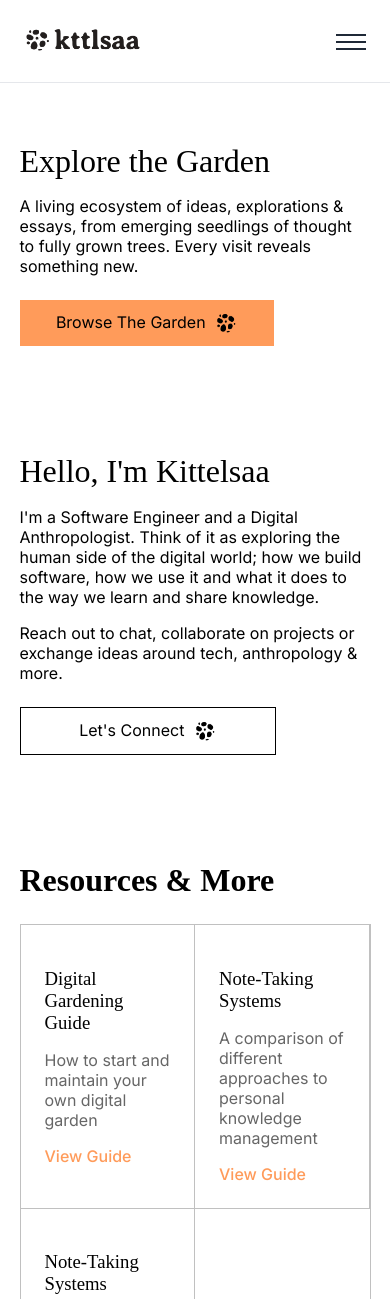
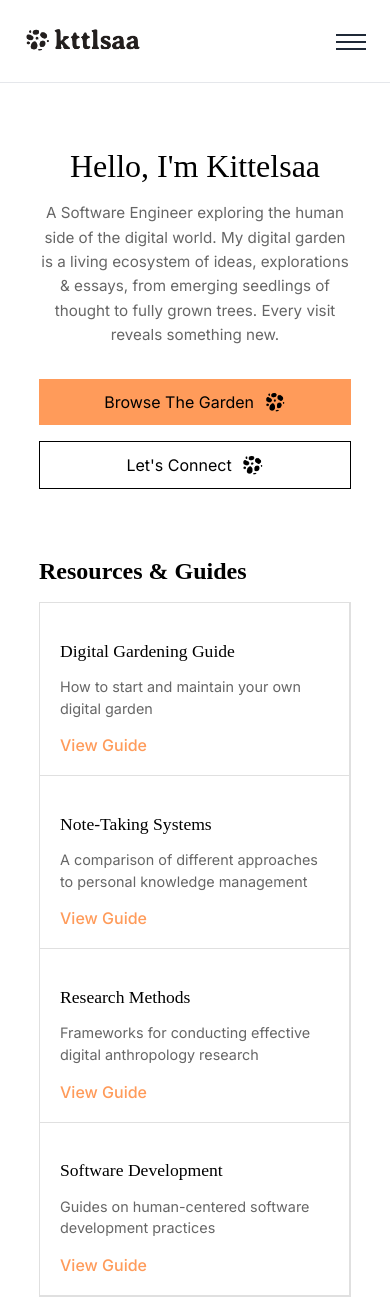
Before and after one commit to Kittelsaa/kttlsaa, an Astro site: page / in a window 390 px wide. Shown: the top 1299 px of the page. Built offline with nearby package versions, Linux system fonts and the light colour scheme; Astro itself is replaced by a stand-in of ours; a web font is replaced by a local one.

Commit message:
updates11

```diff
--- a/src/components/HomePage.astro
+++ b/src/components/HomePage.astro
@@ -4,69 +4,64 @@ import HomeButton from './HomeButton.astro';
 
 <section class="home-section">
   <div class="container">
-    <!-- First Row: Garden and About -->
-    <div class="content-grid first-rw">
-      <!-- Left Column: Explore Garden -->
-      <div class="subsection">
-        <h2 style="font-family: 'Averia Serif Libre', serif; font-weight: 400;" class="section-title">Explore the Garden</h2>
-        <p>A living ecosystem of ideas, explorations & essays, from emerging seedlings of thought to fully grown trees. Every visit reveals something new.</p>
+    <!-- Intro Section -->
+    <div class="intro-section">
+      <h1 style="font-family: 'Averia Serif Libre', serif; font-weight: 400;" class="main-title">Hello, I'm Kittelsaa</h1>
+      <p class="intro-text">
+        A Software Engineer exploring the human side of the digital world.
+        My digital garden is a living ecosystem of ideas, explorations & essays, from emerging seedlings of thought
+        to fully grown trees. Every visit reveals something new.
+      </p>
       <div class="cta-buttons">
         <HomeButton href="/garden" variant="secondary" icon="logo">
           <span style="font-family: 'Averia Serif Libre', serif !important;">Browse The Garden</span>
         </HomeButton>
-        </div>
-      </div>
-
-      <!-- Right Column: About Me -->
-      <div class="subsection">
-        <h2 style="font-family: 'Averia Serif Libre', serif; font-weight: 400;" class="section-title">Hello, I'm Kittelsaa</h2>
-        <p>
-          I'm a Software Engineer and a Digital Anthropologist. Think of it as exploring
-          the human side of the digital world; how we build software, how we use it and
-          what it does to the way we learn and share knowledge.
-        </p>
-        <p>Reach out to chat, collaborate on projects or exchange ideas around tech, anthropology & more.</p>
-        <div class="cta-buttons">
         <HomeButton href="/about" variant="primary" icon="logo" class="connect-button">
           <span style="font-family: 'Averia Serif Libre', serif !important;">Let's Connect</span>
         </HomeButton>
       </div>
     </div>
-    </div>
 
-    <!-- Second Row: Subscribe and Resources -->
-    <div class="content-grid second-rw">
-      <!-- Left Column: Resources & Guides -->
-      <div class="subsection">
-        <h2 class="section-title">Resources & More</h2>
+    <!-- Resources and Subscribe Row -->
+    <div class="content-grid">
+      <!-- Left Column: Resources & Guides (60%) -->
+      <div class="subsection resources-section">
+        <h2 class="section-title">Resources & Guides</h2>
         <div class="collections-table">
-          <!-- First row: Main resources (2 columns) -->
-          <div class="first-row">
+          <div class="resources-grid">
             <div class="collection-item">
               <h3 class="item-title">Digital Gardening Guide</h3>
               <p class="item-desc">How to start and maintain your own digital garden</p>
               <a href="/resources/digital-gardening" class="view-link">View Guide</a>
             </div>
+
             <div class="collection-item">
               <h3 class="item-title">Note-Taking Systems</h3>
               <p class="item-desc">A comparison of different approaches to personal knowledge management</p>
               <a href="/resources/note-taking" class="view-link">View Guide</a>
             </div>
+
             <div class="collection-item">
-              <h3 class="item-title">Note-Taking Systems</h3>
-              <p class="item-desc">A comparison of different approaches to personal knowledge management</p>
-              <a href="/resources/note-taking" class="view-link">View Guide</a>
+              <h3 class="item-title">Research Methods</h3>
+              <p class="item-desc">Frameworks for conducting effective digital anthropology research</p>
+              <a href="/resources/research-methods" class="view-link">View Guide</a>
+            </div>
+
+            <div class="collection-item">
+              <h3 class="item-title">Software Development</h3>
+              <p class="item-desc">Guides on human-centered software development practices</p>
+              <a href="/resources/software-dev" class="view-link">View Guide</a>
             </div>
           </div>
         </div>
       </div>
 
-      <!-- Right Column: Subscribe Section -->
-      <div class="subsection">
+      <!-- Right Column: Subscribe Section (40%) -->
+      <div class="subsection subscribe-section">
         <h2 class="section-title">Stay Updated</h2>
-        <p>Want to hear when I publish new work?</p>
+        <p>Want to hear when I publish new content?</p>
         <div class="subscribe-form">
-          <input type="email" placeholder="Your email address" aria-label="Email address">
+          <input type="email" placeholder="Your email, please" aria-label="Email address">
           <button class="subscribe-button">SUBSCRIBE</button>
         </div>
       </div>
@@ -79,39 +74,124 @@ import HomeButton from './HomeButton.astro';
     width: 90%;
     max-width: 1200px;
     margin: 0 auto;
-    padding: 2rem 0;
+    padding: 3rem 0;
   }
 
+  /* Intro Section */
+  .intro-section {
+    text-align: center;
+    margin-bottom: 4rem;
+    max-width: 800px;
+    margin-left: auto;
+    margin-right: auto;
+  }
+
+  .main-title {
+    font-size: 3rem;
+    margin-bottom: 1.5rem;
+    line-height: 1.2;
+  }
+
+  .intro-text {
+    font-size: 1.1rem;
+    line-height: 1.6;
+    margin-bottom: 2rem;
+    color: var(--color-text-muted, #666);
+  }
+
+  .cta-buttons {
+    display: flex;
+    justify-content: center;
+    gap: 1.5rem;
+    margin-top: 2rem;
+  }
+
+  /* Content Grid */
   .content-grid {
     display: grid;
-    grid-template-columns: 30% 1fr;
+    grid-template-columns: 60% 1fr;
     gap: 3rem;
     margin-bottom: 3rem;
   }
-  .first-rw {
-    margin-bottom: 0rem;
-  }
-  .second-rw {
-    margin-top: 0rem;
-    gap: 3rem;
-    grid-template-columns: 60% 1fr;
+
+  /* Resources Section */
+  .resources-section {
+    margin-bottom: 2rem;
   }
 
-  .subsection {
+  .section-title {
+    font-size: 2rem;
+    margin-bottom: 1.5rem;
+    line-height: 1.2;
+    font-family: 'Averia Serif Libre', serif;
+  }
+
+  .collections-table {
+    border: 1px solid #e0e0e0;
+    background-color: white;
+  }
+
+  .resources-grid {
+    display: grid;
+    grid-template-columns: repeat(2, 1fr);
+    width: 100%;
+  }
+
+  .collection-item {
+    padding: 1.5rem;
+    border: 1px solid #e0e0e0;
+    background-color: white;
+    transition: all 0.2s ease;
+    margin: -1px 0 0 -1px;
+  }
+
+  .collection-item:hover {
+    background-color: #f9f9f9;
+  }
+
+  .item-title {
+    margin-bottom: 0.75rem;
+    font-weight: normal;
+    font-family: 'Averia Serif Libre', serif;
+  }
+
+  .item-desc {
+    color: var(--color-text-muted, #666);
+    margin-bottom: 1rem;
+    font-size: 0.9rem;
+    line-height: 1.5;
+  }
+
+  .view-link {
+    display: inline-flex;
+    align-items: center;
+    color: var(--color-accent, #FF9B5A);
+    text-decoration: none;
+    font-weight: 500;
+  }
+
+  .view-link:hover {
+    text-decoration: underline;
+  }
+
+  /* Subscribe Section */
+  .subscribe-section {
     margin-bottom: 2rem;
-    padding-bottom: 1rem;
   }
 
   .subscribe-form {
     display: flex;
-    gap: 0.5rem;
-    margin-top: 1.5rem;
+    flex-direction: column;
+    gap: 1rem;
+    padding: 0.5rem 0rem 0rem 0rem;
+    border-radius: 0;
   }
 
   .subscribe-form input {
+    font-size: 0.9rem;
+    width: 100%;
     flex: 1;
     padding: 0.75rem 1rem;
-    border: 1px solid var(--color-border, #ddd);
     width: 100%;
     border: none;
     border-bottom: 3px solid transparent;
@@ -132,94 +212,102 @@ import HomeButton from './HomeButton.astro';
     cursor: pointer;
     transition: all 0.3s ease;
     font-family: 'Averia Serif Libre', serif;
-    min-width: 150px;
+    width: 100%;
   }
 
-  .averia-font {
-    font-family: var(--font-fun);
-    font-weight: 400;
+  .subscribe-button:hover {
+    background-color: #FF9B5A;
+    transform: translateY(-2px);
+    box-shadow: 0 4px 8px rgba(0, 0, 0, 0.1);
+  }
+
+  /* Responsive Styles */
+  @media (max-width: 1024px) {
+    .main-title {
+      font-size: 2.5rem;
+    }
+
+    .intro-text {
+      font-size: 1.1rem;
     }
 
     .section-title {
-    font-size: 2rem;
-    margin-bottom: 1rem;
-    line-height: 1.2;
+      font-size: 1.75rem;
+    }
+  }
+
+  @media (max-width: 768px) {
+    .container {
+      padding: 2rem 0;
+    }
+
+    .intro-section {
+      margin-bottom: 3rem;
+    }
+
+    .main-title {
+      font-size: 2.25rem;
+    }
+
+    .intro-text {
+      font-size: 1rem;
     }
 
     .cta-buttons {
-    display: flex;
+      flex-direction: column;
       gap: 1rem;
-    margin-top: 1.5rem;
     }
 
-  .collections-table {
-    display: flex;
-    flex-direction: column;
-    gap: 1rem;
-    margin-top: 1.5rem;
-    border: 1px solid #C0C0C0;
+    .content-grid {
+      grid-template-columns: 1fr;
+      gap: 2rem;
     }
 
-  .first-row {
-    display: grid;
-    grid-template-columns: 1fr 1fr;
-    width: 100%;
+    .resources-grid {
+      grid-template-columns: 1fr;
+    }
+
+    .section-title {
+      font-size: 1.5rem;
+      margin-bottom: 1rem;
+    }
+  }
+
+  @media (max-width: 480px) {
+    .container {
+      width: 80%;
+      padding: 0rem 0;
+    }
+
+    .intro-section {
+      margin-top: 4rem;
+    }
+
+    .content-grid {
+      margin-bottom: 5rem;
+      gap: 0rem;
+    }
+
+    .main-title {
+      font-size: 2rem;
+      margin-bottom: 1rem;
+    }
+
+    .intro-text {
+      font-size: 0.95rem;
+      margin-bottom: 1.5rem;
     }
 
     .collection-item {
-    padding: 1.5rem;
-    border: 1px solid #C0C0C0;
-    background-color: var(--color-surface, #fff);
-    transition: background-color 0.2s ease;
-    position: relative;
-    margin-top: -1px;
-    margin-left: -1px;
-  }
-
-  .collection-item:hover {
-    background-color: var(--color-surface-hover, #f5f5f5);
+      padding: 1.25rem;
     }
 
     .item-title {
-    margin-bottom: 0.5rem;
-    font-weight: normal;
+      font-size: 1.1rem;
     }
 
     .item-desc {
-    color: var(--text-muted, #666);
-    margin-bottom: 1rem;
-  }
-
-  .view-link {
-    display: inline-flex;
-    align-items: center;
-    color: var(--color-accent, #FF9B5A);
-    text-decoration: none;
-    font-weight: 500;
-  }
-
-  .view-link:hover {
-    text-decoration: underline;
-  }
-
-  @media (max-width: 900px) {
-    .content-grid {
-      grid-template-columns: 1fr;
-      gap: 2rem;
-      margin-bottom: 2rem;
-    }
-
-    .second-row {
-      margin-top: 1rem;
-    }
-
-    .subscribe-form {
-      flex-direction: column;
-    }
-
-    .subscribe-form input,
-    .subscribe-button {
-      width: 100%;
+      font-size: 0.9rem;
     }
   }
 
--- a/src/pages/garden.astro
+++ b/src/pages/garden.astro
@@ -55,7 +55,7 @@ const allGrowthStages = [...new Set(allPosts.map(post => post.data.growthStage))
         <div class="garden-intro">
           <h1 class="garden-title">My Digital Garden</h1>
           <p class="garden-description">
-            This is not a blog, it is where thoughts are cultivated, connected & continuously redefined. You can read more about
+            This is not a blog, it is where thoughts are cultivated, connected & continuously redefined. Read more about
             <a href="/notes/digital-gardens" class="garden-link">digital gardens here🍀</a>.
           </p>
         </div>
```
Also changed, not shown: src/components/AboutMe.astro (+13 -18 lines). Lines whose indentation alone changed are shown as unchanged.
